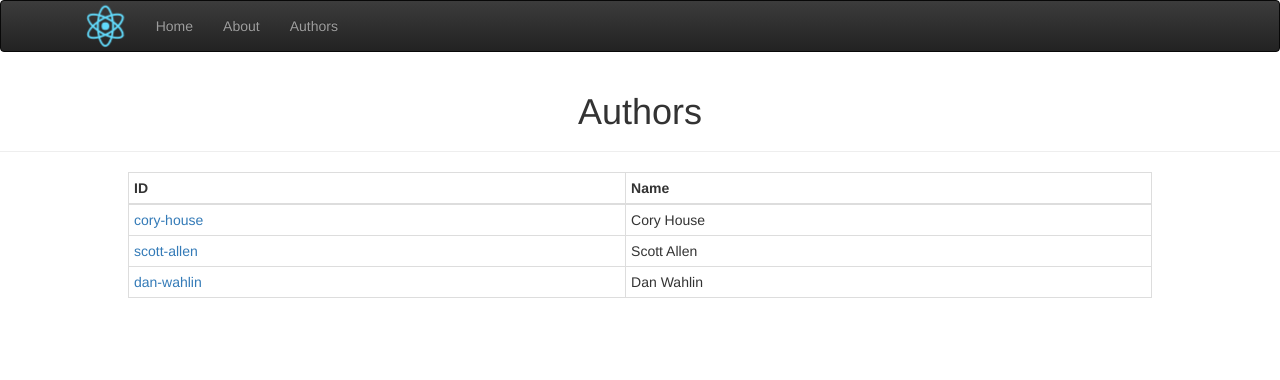
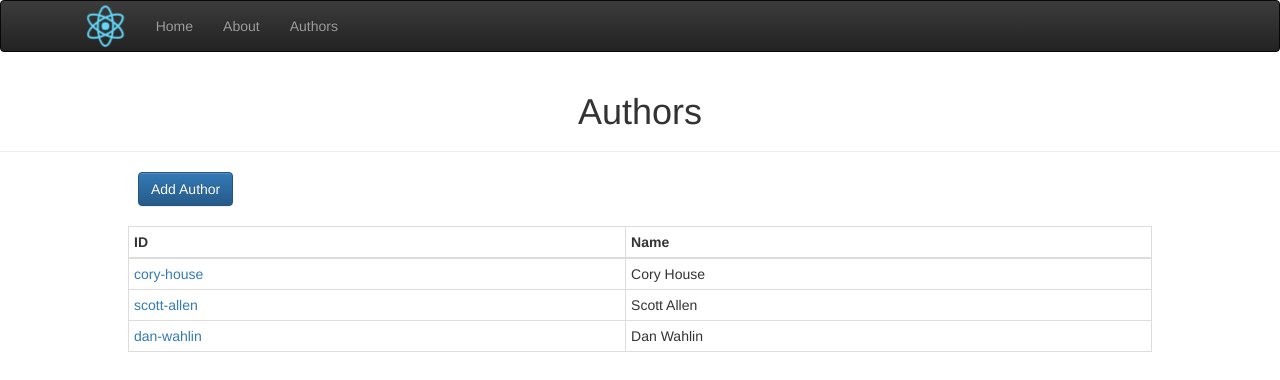
Before and after one commit to architMahto/react-flux-ps-course, a React (Create React App) app: page /authors in a window 1280 px wide. Shown: the top 380 px of the page. Built offline with nearby package versions, Linux system fonts and the light colour scheme.

Commit message:
Added button to route to add author page

```diff
--- a/src/Pages/Authors/Components/AuthorsList.js
+++ b/src/Pages/Authors/Components/AuthorsList.js
@@ -1,4 +1,5 @@
 import React, { Component } from 'react';
+import { Link } from 'react-router-dom';
 import { Button, PageHeader } from 'react-bootstrap';
 
 import AuthorsTable from './AuthorsTable';
@@ -28,7 +29,10 @@ class AuthorsList extends Component {
 		return (
 			<div className="Authors-Page">
 				<PageHeader>Authors</PageHeader>
-				<div className="Page-Container">
+				<div className={`Page-Container Authors-Page-Container`}>
+					<Link to={`${this.match.url}/add-author`}>
+						<Button type={'button'} bsStyle={'primary'}>Add Author</Button>
+					</Link>
 					<AuthorsTable authors={this.state.authors} match={this.match} />
 				</div>
 			</div>
--- a/src/Pages/Authors/Components/AuthorsList.scss
+++ b/src/Pages/Authors/Components/AuthorsList.scss
@@ -0,0 +1,7 @@
+.Authors-Page-Container {
+	text-align: left;
+}
+
+button {
+	margin: 0 1rem;
+}
--- a/src/Pages/Authors/Components/AuthorsTable.js
+++ b/src/Pages/Authors/Components/AuthorsTable.js
@@ -19,7 +19,6 @@ const createAuthorRow = (match) => {
 
 const AuthorsTable = ({ authors, match }) => {
 	return (
-		<div>
 		<Table bordered condensed hover>
 			<thead>
 				<tr>
@@ -31,7 +30,6 @@ const AuthorsTable = ({ authors, match }) => {
 				{authors.map(createAuthorRow(match), this)}
 			</tbody>
 		</Table>
-		</div>
 	)
 };
 
--- a/src/Pages/Authors/Components/AuthorsTable.scss
+++ b/src/Pages/Authors/Components/AuthorsTable.scss
@@ -1,4 +1,6 @@
 Table {
+	margin-top: 20px;
+
 	tbody {
 		text-align: left;
 	}
```
Lines whose indentation alone changed are shown as unchanged.
